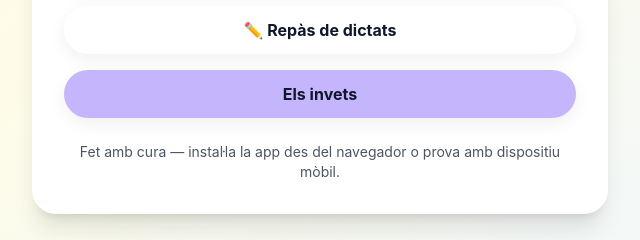
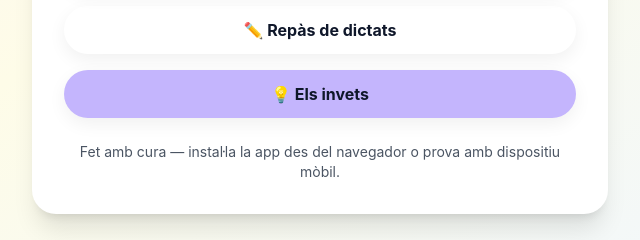
Before and after one commit to palomareswke-ai/jocseducatius, a plain HTML site: page index.html in a window 1280 px wide. Shown: the part 514-754 px from the top of the page, 320-960 px from the left. Drawn offline with nearby package versions, Linux system fonts and the light colour scheme.

Commit message:
Afegir una bombeta al botó Els invets

```diff
--- a/index.html
+++ b/index.html
@@ -21,7 +21,7 @@
 <a class="btn btn-green" href="https://palomareswke-ai.github.io/quizedatmitjana/" target="_blank" rel="noopener noreferrer">🏰 Quiz sobre l'edat mitjana</a>
 <a class="btn btn-orange" href="https://palomareswke-ai.github.io/english-game/" target="_blank" rel="noopener noreferrer">🎧 English Game</a>
 <a class="btn btn-purple" href="https://palomareswke-ai.github.io/dictado-para-ninys/" target="_blank" rel="noopener noreferrer">✏️ Repàs de dictats</a>
-<a class="btn btn-invets" href="https://palomareswke-ai.github.io/els-invets/" target="_blank" rel="noopener noreferrer">Els invets</a>
+<a class="btn btn-invets" href="https://palomareswke-ai.github.io/els-invets/" target="_blank" rel="noopener noreferrer">💡 Els invets</a>
 </div>
 <footer class="text-sm text-gray-600 mt-6">Fet amb cura — instal·la la app des del navegador o prova amb dispositiu mòbil.</footer>
 </div>
```
